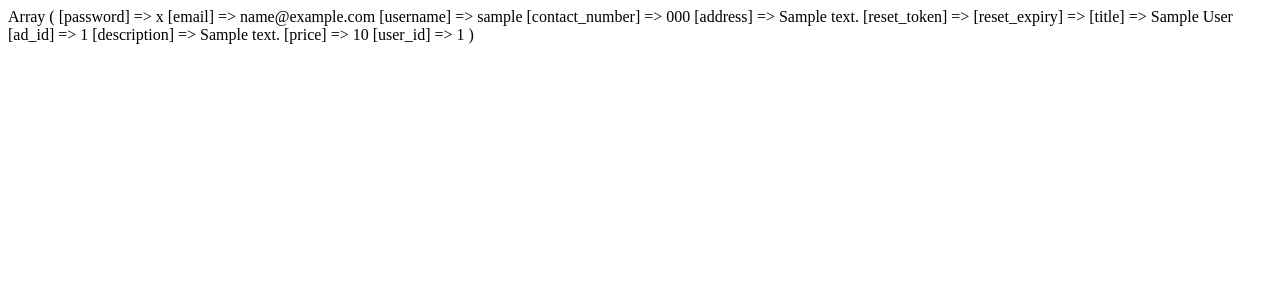
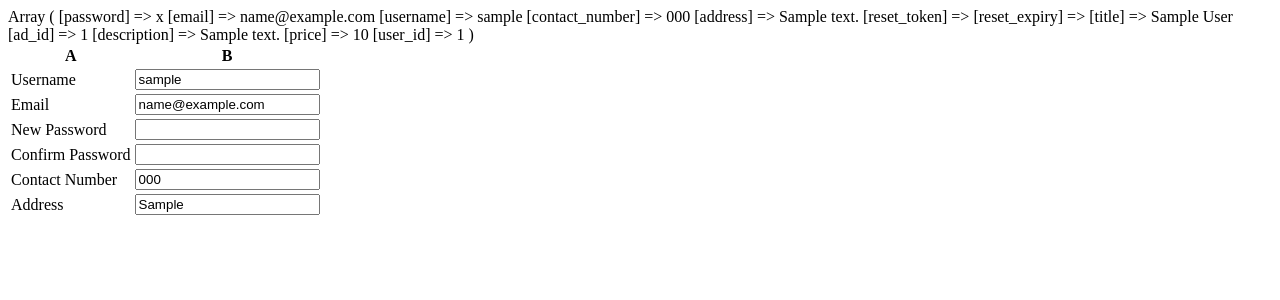
Before and after one commit to sumudu-k/AgroMart---Connecting-Farmers-and-Nurseries, a PHP site: page /profile.php in a window 1280 px wide. Shown: the top 300 px of the page. Run offline with PHP 8.4, Linux system fonts and the light colour scheme; the visitor is signed in with stand-in values (Sample User, id 1); tables that the repository leaves empty or names only in its code hold one stand-in row (values such as "Sample post").

Commit message:
created the basic structure of the edit profile form

```diff
--- a/profile.php
+++ b/profile.php
@@ -25,11 +25,51 @@ print_r($userData);
 <head>
     <meta charset="UTF-8">
     <meta name="viewport" content="width=device-width, initial-scale=1.0">
-    <title>Document</title>
+    <title>Profile</title>
 </head>
 
 <body>
+    <form>
+        <table>
+            <thead>
+                <th>A</th>
+                <th>B</th>
+            </thead>
+            <tbody>
+                <tr>
+                    <td><label>Username</label></td>
+                    <td><input type='text' value=<?= $userData['username'] ?>></td>
+                </tr>
 
+                <tr>
+                    <td><label>Email</label></td>
+                    <td><input type='text' value=<?= $userData['email'] ?>></td>
+                </tr>
+
+                <tr>
+                    <td><label>New Password</label></td>
+                    <td><input type='text'></td>
+                </tr>
+
+                <tr>
+                    <td><label>Confirm Password</label></td>
+                    <td><input type='text'></td>
+                </tr>
+
+
+                <tr>
+                    <td><label>Contact Number</label></td>
+                    <td><input type='number' value=<?= $userData['contact_number'] ?>></td>
+                </tr>
+
+                <tr>
+                    <td><label>Address</label></td>
+                    <td><input type='text' value=<?= $userData['address'] ?>></td>
+                </tr>
+
+            </tbody>
+        </table>
+    </form>
 </body>
 
 </html>
```
